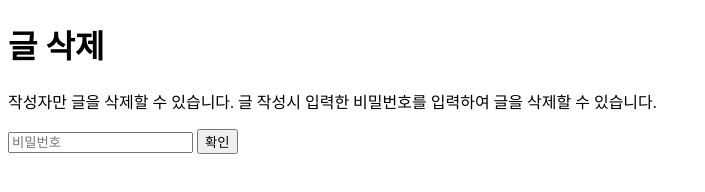
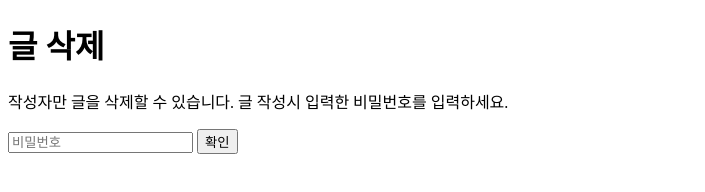
Before and after one commit to dhkiss01/Feedback-Review, a plain HTML site: page Review/delete_password.html in a window 1280 px wide. Shown: the whole page, without its empty margins (0-705 px from the left). Drawn offline with Linux system fonts and the light colour scheme.

Commit message:
Update delete_password.html

```diff
--- a/Review/delete_password.html
+++ b/Review/delete_password.html
@@ -12,7 +12,7 @@
 <body>
   <main class="container">
     <h1>글 삭제</h1>
-    <p>작성자만 글을 삭제할 수 있습니다. 글 작성시 입력한 비밀번호를 입력하여 글을 삭제할 수 있습니다.</p>
+    <p>작성자만 글을 삭제할 수 있습니다. 글 작성시 입력한 비밀번호를 입력하세요.</p>
     <form action="index.html">
       <input type="text" placeholder="비밀번호" />
       <input type="submit" value="확인" />
```
